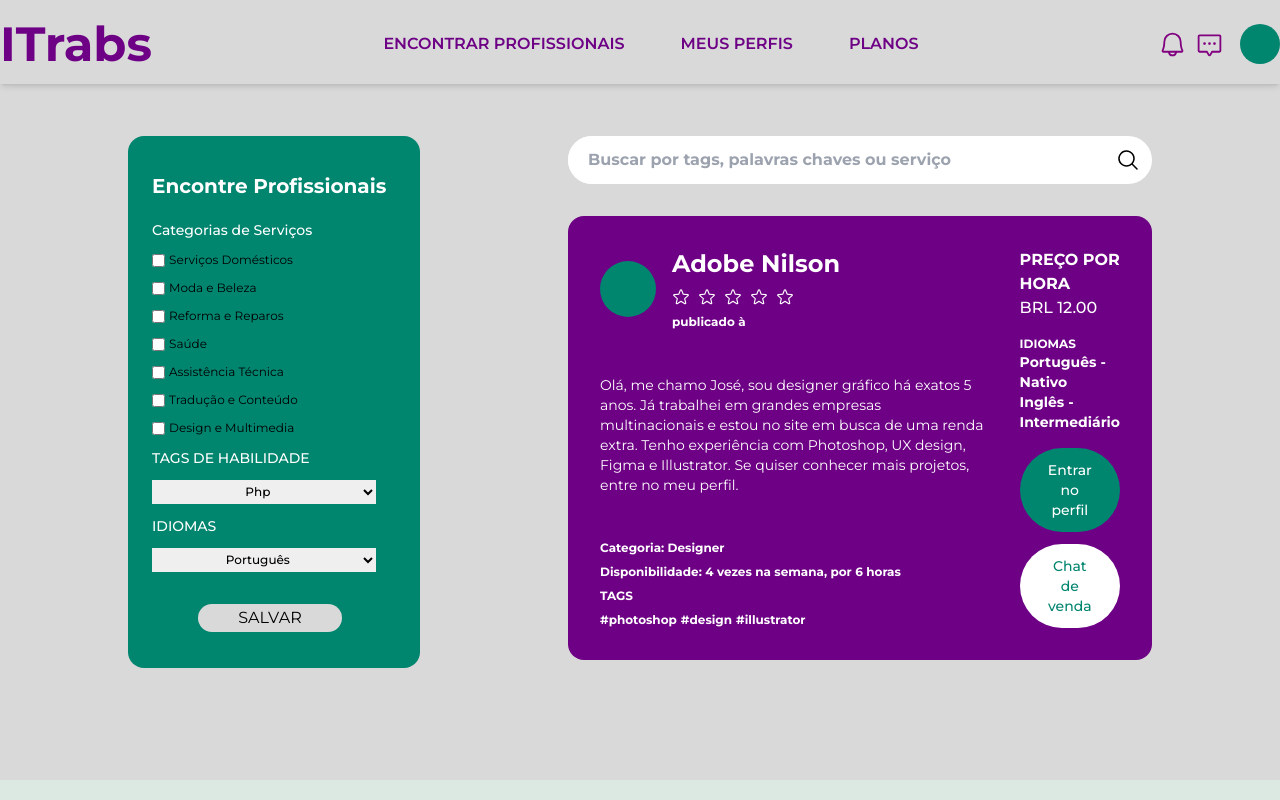
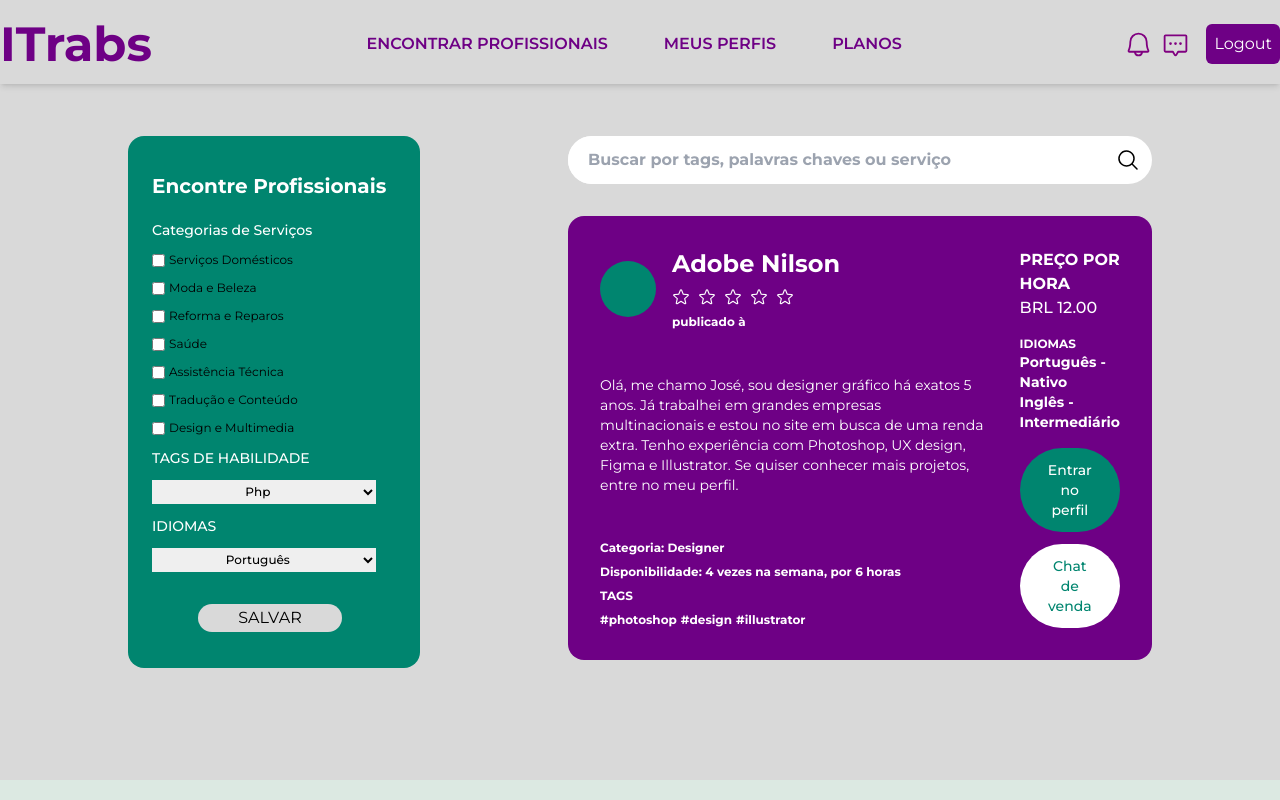
Before and after one commit to PedroV1dal/ITrabs-New-Version, a React (Vite) app in the folder client/: page /encontrarprofissionais in a window 1280 px wide. Built offline with nearby package versions, Linux system fonts and the light colour scheme; sample sign-in values are in the browser's storage; some icons are missing; the HTML template or start-up script is replaced by a standard one.

Commit message:
logout funcionando

```diff
--- a/client/src/assets/components/AboutUser.jsx
+++ b/client/src/assets/components/AboutUser.jsx
@@ -11,8 +11,6 @@ export const AboutUser = () => {
   };
 
   const salvarSobre = () => {
-    // Lógica para salvar o novo valor de 'sobre' no backend
-    // ...
 
     setModoEdicao(false);
     console.log('Alterações salvas com sucesso');
--- a/client/src/assets/components/MainHeader.jsx
+++ b/client/src/assets/components/MainHeader.jsx
@@ -4,15 +4,12 @@ import { ChatCenteredDots, Bell } from '@phosphor-icons/react';
 
 export const MainHeader = () => {
   const [isScrolled, setIsScrolled] = useState(false);
-  const [showDropdown, setShowDropdown] = useState(false);
   const navigate = useNavigate();
 
-  const toggleDropdown = () => {
-    setShowDropdown(!showDropdown);
-  };
 
   const handleLogout = () => {
     sessionStorage.removeItem('token');
+    navigate('/login')
   };
 
   useEffect(() => {
@@ -74,22 +71,15 @@ export const MainHeader = () => {
             <ChatCenteredDots size={45} color={isScrolled ? 'white' : 'Purple'} className="pr-4" />
 
             <div>
-              <div
-                className="image-profile bg-EsmeraldGreen w-10 h-10 rounded-full"
-                onClick={toggleDropdown}
-              ></div>
-              {showDropdown && (
-                <div className="dropdown-content absolute top-0 mt-20 right-0 mr-28 bg-Purple rounded-md p-2">
-                  <button
-                    type='button'
-                    className="dropdown-item text-white cursor-pointer hover:bg-PurpleLight"
-                    onClick={navigate('/login')}
-                  >
-                    Logout
-                  </button>
-                </div>
-              )}
+              <button
+                type='button'
+                className={`image-profil rounded-md p-2  ${isScrolled ? 'bg-white text-Purple' : 'bg-Purple text-white'}`}
+                onClick={handleLogout}
+              >
+                Logout
+              </button>
             </div>
+
           </div>
         </div>
       </div>
--- a/client/src/assets/pages/PerfilProfissional.jsx
+++ b/client/src/assets/pages/PerfilProfissional.jsx
@@ -8,6 +8,51 @@ import axios from 'axios'
 
 export const PerfilProfissional = () => {
   const [userInfo, setUserInfo] = useState(null);
+  // const [isModalOpen, setIsModalOpen] = useState(false);
+
+  // const handleModalOpen = () => {
+  //   setIsModalOpen(true);
+  // };
+
+  // const [name, setName] = useState()
+  // const [email, setEmail] = useState()
+  // const [phone_number, setPhoneNumber] = useState()
+  // const [about_general, setAboutGeneral] = useState()
+  // const [about_professional, setAboutProfessional] = useState()
+  // const [about_expectation, setAboutExpectation] = useState()
+  // const [about_looking, setAboutLookin] = useState()
+  // const [professional_history, setProfessionalHistory] = useState()
+  // // const [name, setName] = useState()
+  // // const [name, setName] = useState()
+  // // const [name, setName] = useState()
+  // // const [name, setName] = useState()
+  // // const [name, setName] = useState()
+  // // const [name, setName] = useState()
+  // // const [name, setName] = useState()
+  // // const [name, setName] = useState()
+  // // const [name, setName] = useState()
+  // // const [name, setName] = useState()
+
+  // const userInfos = {
+  //   name: name,
+  //   email: email,
+  //   phone_number: phone_number,
+  //   about_general: about_general,
+  //   about_looking: about_looking,
+  //   about_expectation: about_expectation,
+  //   // occupation: occupation,
+  //   professional_history: professional_history,
+  //   about_professional: about_professional,
+  //   // about_advertisement: about_advertisement,
+  //   // category: category,
+  //   // availability: uavailability,
+  //   // currency: currency,
+  //   // currency_amount: currency_amount,
+  //   // languages: languages,
+  //   // instagram_link: instagram_link,
+  //   // twitter_link: twitter_link,
+  //   // linkedin_link: linkedin_link,
+  // };
 
   useEffect(() => {
     const authToken = sessionStorage.getItem('token');
@@ -29,30 +74,6 @@ export const PerfilProfissional = () => {
   if (!userInfo) {
     return <div>Carregando...</div>;
   }
-
-
-
-
-  /*
-  const [modoEdicao, setModoEdicao] = useState(false);
-  const [sobre, setSobre] = useState('algo sobre o user'); // Substitua pelo valor inicial real
-
-  const alternarModoEdicao = () => {
-    setModoEdicao(!modoEdicao);
-  };
-
-  const salvarSobre = () => {
-    // Lógica para salvar o novo valor de 'sobre' no backend
-    // ...
-
-    setModoEdicao(false);
-    console.log('Alterações salvas com sucesso');
-  };
-
-  const handleSobreChange = (event) => {
-    setSobre(event.target.value);
-  };
-  */
 
   return (
     <div>
@@ -85,6 +106,7 @@ export const PerfilProfissional = () => {
                       <Star size={18} color='white' />
                     </div>
                   </div>
+                  <PencilSimple size={22} className='mt-10 text-white' onClick={handleModalOpen} />
                   <div className="btn-message">
                     <button className='bg-EsmeraldGreen text-white p-2 rounded-xl border-none mt-9 ml-36 w-36 flex items-center'>
                       <ChatTeardropText size={19} className='mr-3 ml-1' />
```
